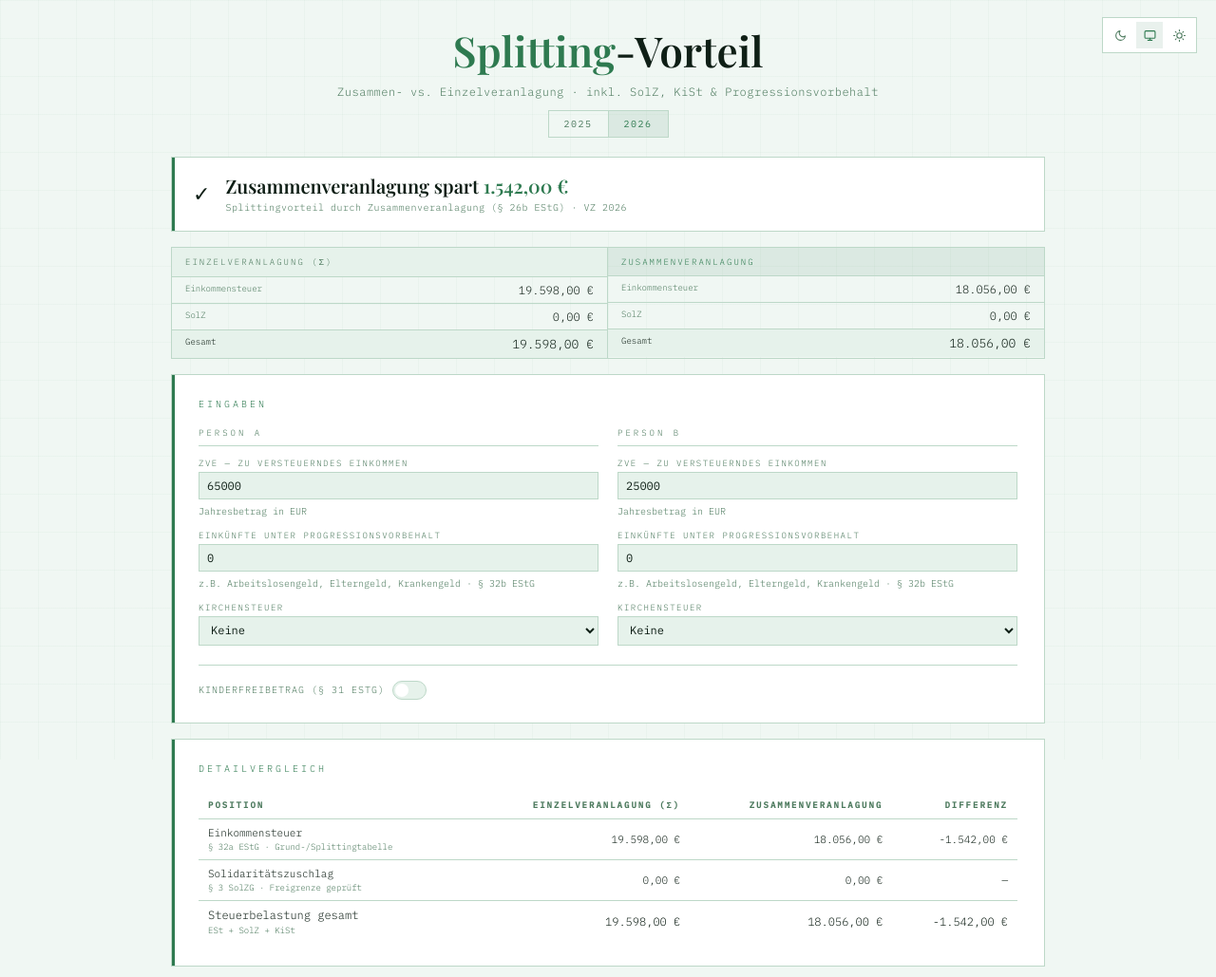
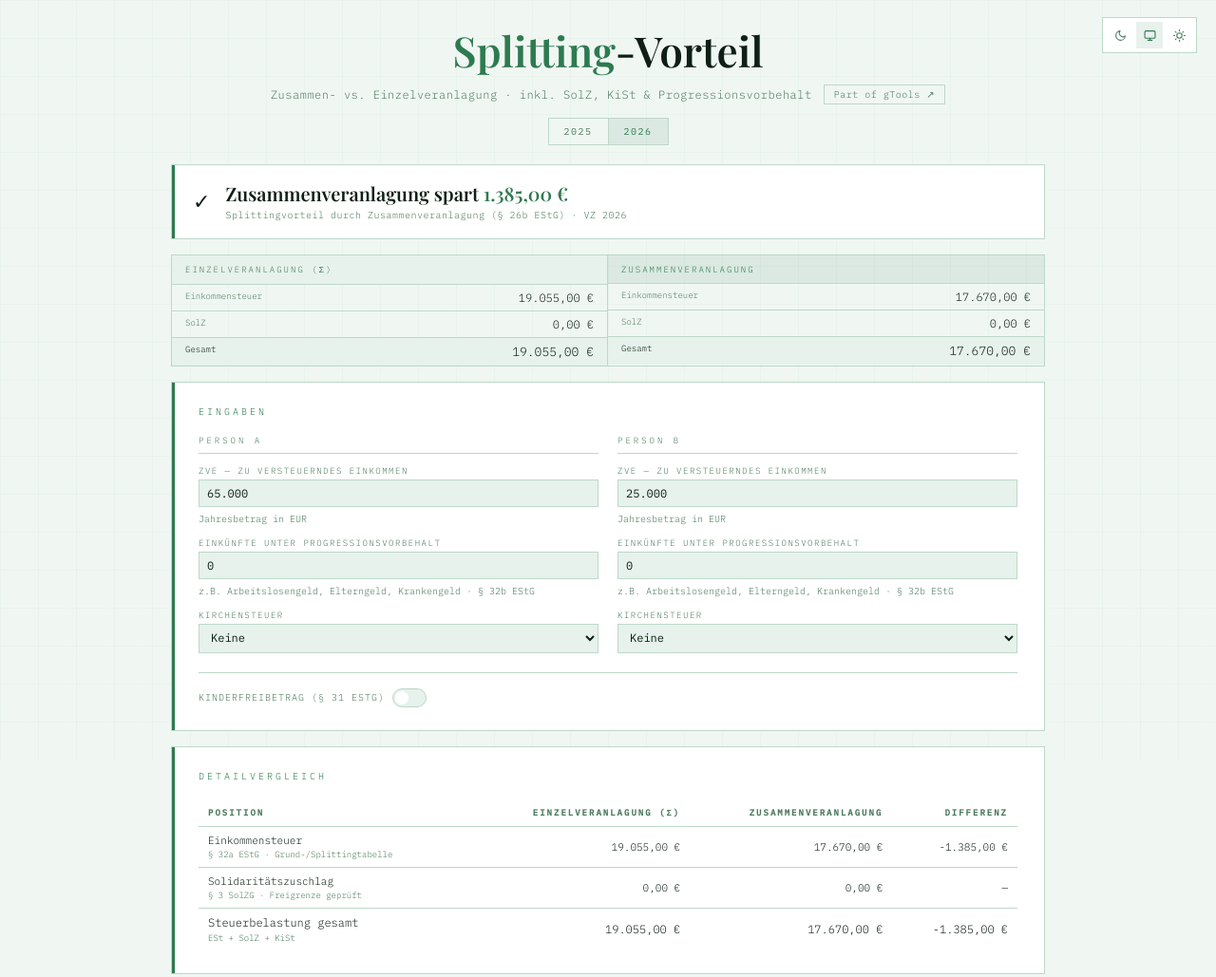
Before and after one commit to rglowania/splitting-vorteil, a plain HTML site: page index.html in a window 1280 px wide. Shown: the top 1029 px of the page at 95% size. Drawn offline with nearby package versions, Linux system fonts and the light colour scheme.

Commit message:
Add files via upload

```diff
--- a/index.html
+++ b/index.html
@@ -82,7 +82,7 @@ body::before{
 .theme-btn svg{width:13px;height:13px;fill:none;stroke:currentColor;stroke-width:2;stroke-linecap:round;stroke-linejoin:round;}
 
 /* ── Header ─────────────────────────────────────────────────── */
-header{text-align:center;margin-bottom:48px;}
+header{text-align:center;margin-bottom:28px;}
 .badge{
   display:inline-block;font-family:'IBM Plex Mono',monospace;
   font-size:10px;letter-spacing:3px;text-transform:uppercase;
@@ -308,6 +308,9 @@ header{
 }
 .toggle-wrap{flex-shrink:0;}
 
+/* Part of gTools Link Hover */
+#gtools-link:hover{color:var(--accent)!important;border-color:var(--accent)!important;}
+
 </style>
 </head>
 <body>
@@ -331,10 +334,12 @@ header{
 <div class="container">
 
   <header>
-    <div class="badge" style="display:none"></div>
     <h1><span>Splitting</span>-Vorteil</h1>
-    <p class="subtitle">Zusammen- vs. Einzelveranlagung &middot; inkl. SolZ, KiSt &amp; Progressionsvorbehalt</p>
-    <div class="variant-toggle">
+    <div style="display:flex;align-items:center;justify-content:center;gap:12px;flex-wrap:wrap;margin-top:6px;">
+      <p class="subtitle" style="margin:0;">Zusammen- vs. Einzelveranlagung &middot; inkl. SolZ, KiSt &amp; Progressionsvorbehalt</p>
+      <a href="https://rglowania.github.io/gtools/" id="gtools-link" style="font-family:'IBM Plex Mono',monospace;font-size:10px;letter-spacing:0.5px;color:var(--text-muted);text-decoration:none;border:1px solid var(--border);padding:3px 10px;transition:color .2s,border-color .2s;">Part of gTools ↗</a>
+    </div>
+    <div class="variant-toggle" style="margin-top:14px;">
       <button class="variant-btn" id="btn-variant-2025" onclick="setJahr(2025)">2025</button>
       <button class="variant-btn active" id="btn-variant-2026" onclick="setJahr(2026)">2026</button>
     </div>
@@ -369,12 +374,12 @@ header{
         <div class="person-label">Person A</div>
         <div class="field">
           <label>zvE — zu versteuerndes Einkommen</label>
-          <input type="number" id="zve_a" value="65000" min="0" step="100" oninput="berechnen()">
+          <input type="text" inputmode="numeric" id="zve_a" value="65.000" oninput="onNumInput(this)">
           <div class="hint">Jahresbetrag in EUR</div>
         </div>
         <div class="field">
           <label>Einkünfte unter Progressionsvorbehalt</label>
-          <input type="number" id="prog_a" value="0" min="0" step="100" oninput="berechnen()">
+          <input type="text" inputmode="numeric" id="prog_a" value="0" oninput="onNumInput(this)">
           <div class="hint">z.B. Arbeitslosengeld, Elterngeld, Krankengeld · § 32b EStG</div>
         </div>
         <div class="field">
@@ -390,12 +395,12 @@ header{
         <div class="person-label">Person B</div>
         <div class="field">
           <label>zvE — zu versteuerndes Einkommen</label>
-          <input type="number" id="zve_b" value="25000" min="0" step="100" oninput="berechnen()">
+          <input type="text" inputmode="numeric" id="zve_b" value="25.000" oninput="onNumInput(this)">
           <div class="hint">Jahresbetrag in EUR</div>
         </div>
         <div class="field">
           <label>Einkünfte unter Progressionsvorbehalt</label>
-          <input type="number" id="prog_b" value="0" min="0" step="100" oninput="berechnen()">
+          <input type="text" inputmode="numeric" id="prog_b" value="0" oninput="onNumInput(this)">
           <div class="hint">z.B. Arbeitslosengeld, Elterngeld, Krankengeld · § 32b EStG</div>
         </div>
         <div class="field">
@@ -451,7 +456,7 @@ header{
 
 </div><!-- /.container -->
 
-<footer>&copy; Robin Glowania &middot; Zuletzt aktualisiert: 05.05.2025</footer>
+<footer>&copy; Robin Glowania &middot; Zuletzt aktualisiert: 17.05.2026</footer>
 
 <!-- ════════════════════════════════════════════════════════════
      JAVASCRIPT — Theme-Block nie ändern
@@ -508,9 +513,11 @@ function setVariant(v) {
 // ════════════════════════════════════════════════════════════════
 
 // ── Steuerparameter je Veranlagungszeitraum ────────────────────
+// Rechtsstand: § 32a EStG i.d.F. Steuerfortentwicklungsgesetz v. 23.12.2024
+// Quelle: BMF / gesetze-im-internet.de
 var P = {
-  2025: { gz:12096, z1e:17005, z1a:979.18, z1b:1400, z2e:66760, z2a:192.59, z2b:2397, z2c:1025, z3e:277826, z3f:0.42, z3k:10636, z4f:0.45, z4k:18973, fg_ev:18130, fg_zv:36260, kfb:4800, kg:3060 },
-  2026: { gz:12636, z1e:17820, z1a:979.18, z1b:1400, z2e:68480, z2a:192.59, z2b:2397, z2c:1091, z3e:277826, z3f:0.42, z3k:11311, z4f:0.45, z4k:19642, fg_ev:19950, fg_zv:39900, kfb:4800, kg:3084 }
+  2025: { gz:12096, z1e:17443, z1a:932.30, z1b:1400, z2e:68480, z2a:176.64, z2b:2397, z2c:1015.13, z3e:277825, z3f:0.42, z3k:10911.92, z4f:0.45, z4k:19246.67, fg_ev:19950, fg_zv:39900, kfb:4800, kg:3060 },
+  2026: { gz:12348, z1e:17799, z1a:914.51, z1b:1400, z2e:69878, z2a:173.10, z2b:2397, z2c:1034.87, z3e:277825, z3f:0.42, z3k:11135.63, z4f:0.45, z4k:19470.38, fg_ev:20350, fg_zv:40700, kfb:6342, kg:3108 }
 };
 var aktJahr = 2026;
 
@@ -544,6 +551,31 @@ function fmtD(v) {
   return (v > 0 ? '+' : '') + v.toLocaleString('de-DE', {minimumFractionDigits:2, maximumFractionDigits:2}) + '\u00a0€';
 }
 
+// Deutsche Zahlenformatierung für Eingabefelder
+function parseDe(s) {
+  if (typeof s !== 'string') s = String(s || '');
+  s = s.replace(/\./g, '').replace(',', '.').replace(/[^\d.-]/g, '');
+  var n = parseFloat(s);
+  return isNaN(n) ? 0 : n;
+}
+function fmtInput(v) {
+  return Math.round(v).toLocaleString('de-DE');
+}
+function onNumInput(el) {
+  // Cursor-Position grob beibehalten
+  var caret = el.selectionStart;
+  var rawBefore = el.value;
+  var n = parseDe(rawBefore);
+  var formatted = n === 0 && rawBefore.replace(/[.,\s]/g,'') === '' ? '' : fmtInput(n);
+  // Differenz der Punkte berechnen → Cursor korrigieren
+  var dotsBefore = (rawBefore.substring(0, caret).match(/\./g) || []).length;
+  el.value = formatted;
+  var dotsAfter = (formatted.substring(0, caret).match(/\./g) || []).length;
+  var newCaret = Math.max(0, caret + (dotsAfter - dotsBefore));
+  try { el.setSelectionRange(newCaret, newCaret); } catch(e){}
+  berechnen();
+}
+
 function toggleKfb() {
   var on = document.getElementById('opt_kfb').checked;
   document.getElementById('kfb-field').style.display = on ? 'block' : 'none';
@@ -552,10 +584,10 @@ function toggleKfb() {
 
 function berechnen() {
   var p    = P[aktJahr];
-  var zA   = parseFloat(document.getElementById('zve_a').value) || 0;
-  var zB   = parseFloat(document.getElementById('zve_b').value) || 0;
-  var pA   = parseFloat(document.getElementById('prog_a').value) || 0;  // Progressionseinkünfte A
-  var pB   = parseFloat(document.getElementById('prog_b').value) || 0;  // Progressionseinkünfte B
+  var zA   = parseDe(document.getElementById('zve_a').value);
+  var zB   = parseDe(document.getElementById('zve_b').value);
+  var pA   = parseDe(document.getElementById('prog_a').value);  // Progressionseinkünfte A
+  var pB   = parseDe(document.getElementById('prog_b').value);  // Progressionseinkünfte B
   var kA   = parseFloat(document.getElementById('kirche_a').value) || 0;
   var kB   = parseFloat(document.getElementById('kirche_b').value) || 0;
   var soli = true;
@@ -664,7 +696,7 @@ function berechnen() {
     '<b>Solidaritätszuschlag:</b> Freigrenze ' + p.fg_ev.toLocaleString('de-DE') + '\u00a0€ ESt (EV) / ' + p.fg_zv.toLocaleString('de-DE') + '\u00a0€ (ZV). Milderungszone: 20\u00a0% des Mehrbetrags, max. 5,5\u00a0% der ESt.<br><br>' +
     '<b>Kirchensteuer:</b> Je Person separat auf ESt-Schuld. Bei ZV Aufteilung nach zvE-Verhältnis.<br><br>' +
     (kfb ? '<b>Kinderfreibetrag:</b> KFB + BEA = ' + p.kfb.toLocaleString('de-DE') + '\u00a0€ je Elternteil. Günstigerprüfung § 31 EStG vs. Kindergeld ' + p.kg.toLocaleString('de-DE') + '\u00a0€ p.a. je Kind.<br><br>' : '') +
-    '⚠ Kein Ersatz für steuerliche Beratung. Individuelle Besonderheiten bleiben unberücksichtigt.';
+    'Alle Berechnungen sind Näherungswerte auf Basis der jeweils angegebenen Rechtsgrundlagen. Individuelle Faktoren bleiben unberücksichtigt. Kein Ersatz für individuelle Steuer- oder Rechtsberatung · Alle Angaben ohne Gewähr.';
 }
 
 window.addEventListener('DOMContentLoaded', function(){ berechnen(); });
```
